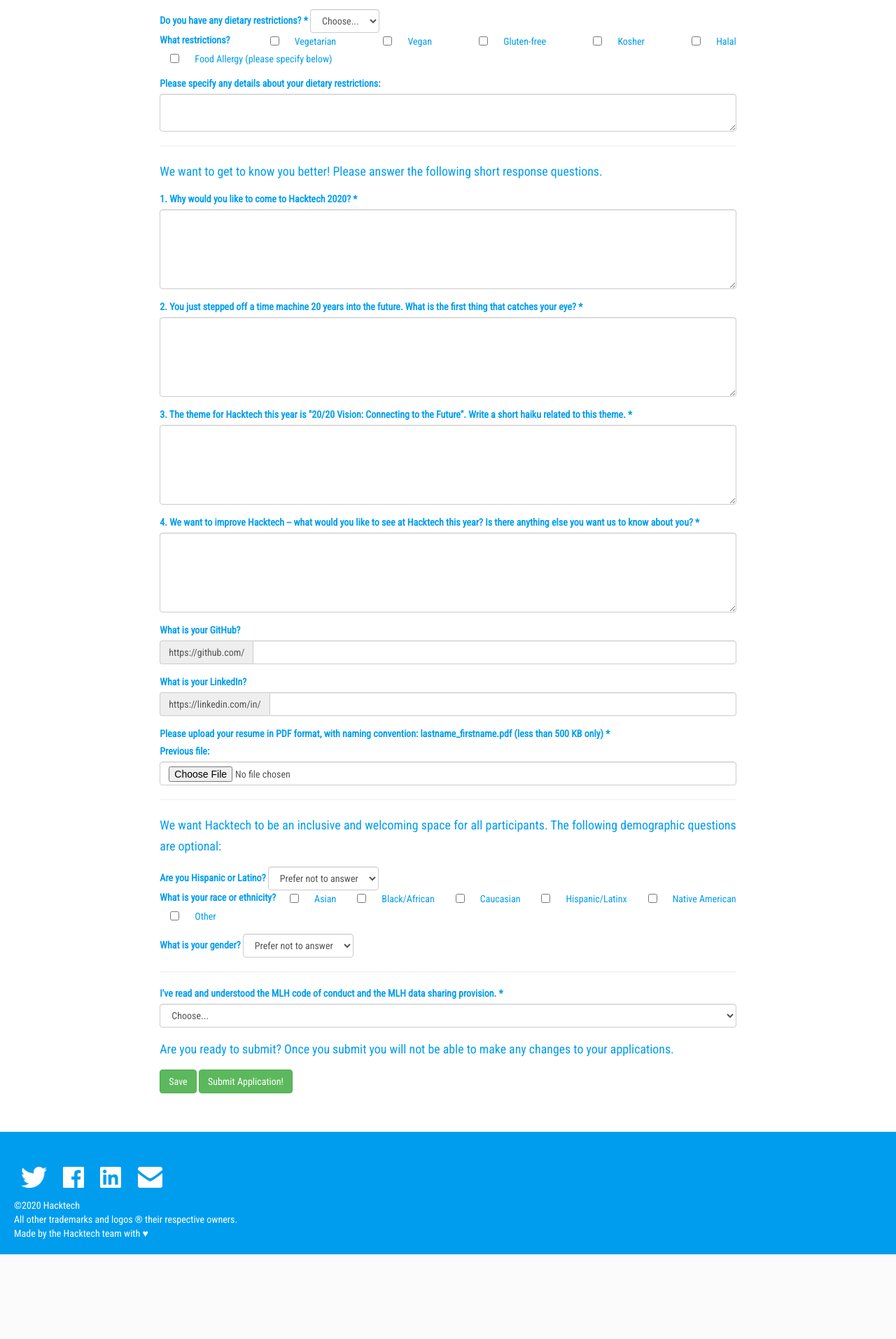
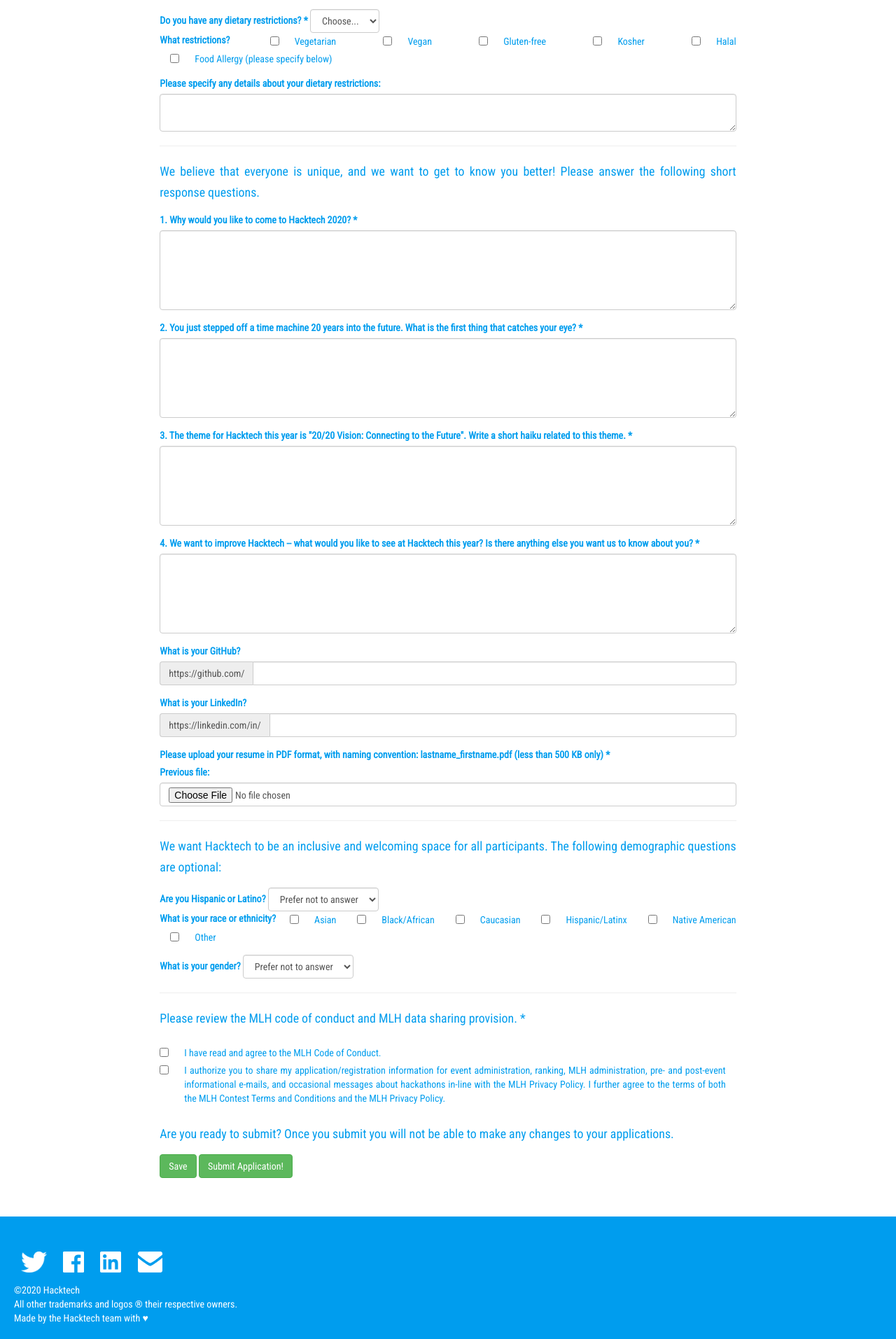
Before and after one commit to TheHacktech/hacktechpy.io, a Flask app: template hacktech/modules/applications/templates/applications.html in a window 1280 px wide. Shown: the part 982-2895 px from the top of the page at 70% size. Before the commit the page ends 2774 px from the top, so only its background shows below. Run offline with Flask 2, Linux system fonts and the light colour scheme; the template is opened without the code that fills it, so the values that code supplies are empty; some libraries are stand-ins or nearby versions.

Commit message:
Add official MLH checkboxes, small fixes

```diff
--- a/hacktech/modules/applications/templates/applications.html
+++ b/hacktech/modules/applications/templates/applications.html
@@ -196,7 +196,7 @@
 
      <hr>
 
-      <p><small> We want to get to know you better! Please answer the following short response questions.  </small></p>
+      <p><small> We believe that everyone is unique, and we want to get to know you better! Please answer the following short response questions.  </small></p>
      <div class="form-group">
         <label for="Q1">1. Why would you like to come to Hacktech 2020? *</label>
 	<textarea  class="form-control" id="Q1" name="Q1" rows="5">{{form_info.q1}}</textarea>
@@ -302,14 +302,15 @@
       </div>
 
       <hr>
+      <p><small> Please review the <a href="https://static.mlh.io/docs/mlh-code-of-conduct.pdf">MLH code of conduct</a> and  <a href="https://github.com/MLH/mlh-policies/blob/master/data-sharing.md">MLH data sharing provision</a>. *  </small></p>
 
-       <div class="form-group">
-	     <label for="codeOfConduct">I've read and understood the <a href="static.mlh.io/docs/mlh-code-of-conduct.pdf">MLH code of conduct</a> and the <a href="github.com/MLH/mlh-policies/blob/master/data-sharing.md">MLH data sharing provision</a>. *</label>
-          <select class="form-control" name="codeOfConduct">
-            <option {%if form_info.code_of_conduct == ""%} selected {%endif%} value="">Choose...</option>
-	    <option {%if form_info.code_of_conduct == True %} selected {%endif%} value="True">Yes</option>
-	    <option {%if form_info.code_of_conduct == False %} selected {%endif%} value="False">No</option>
-         </select>
+       <div class="form-group col-md-12">
+	 <div class="checkbox">
+		 <label><input type="checkbox" value="codeOfConduct1" {%if form_info.code_of_conduct == True %} checked {%endif%}>I have read and agree to the <a href="https://static.mlh.io/docs/mlh-code-of-conduct.pdf">MLH Code of Conduct</a>.</label>
+	 </div>
+	 <div class="checkbox">
+	   <label><input type="checkbox" value="codeOfConduct2" {%if form_info.code_of_conduct == True %} checked {%endif%}>I authorize you to share my application/registration information for event administration, ranking, MLH administration, pre- and post-event informational e-mails, and occasional messages about hackathons in-line with the <a href="https://mlh.io/privacy">MLH Privacy Policy</a>. I further agree to the terms of both the <a href="https://github.com/MLH/mlh-policies/tree/master/prize-terms-and-conditions">MLH Contest Terms and Conditions</a> and the <a href="https://mlh.io/privacy">MLH Privacy Policy</a>.</label>
+	 </div>
         </div>
 
       <p><small>  Are you ready to submit? Once you submit you will not be able to make any changes to your applications. </small></p>
```
Also changed, not shown: hacktech/modules/applications/helpers.py (+4 -5 lines).
